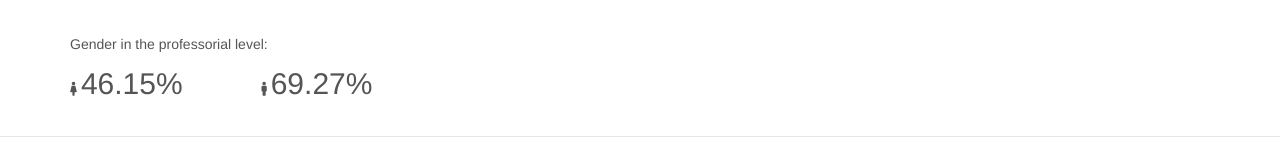
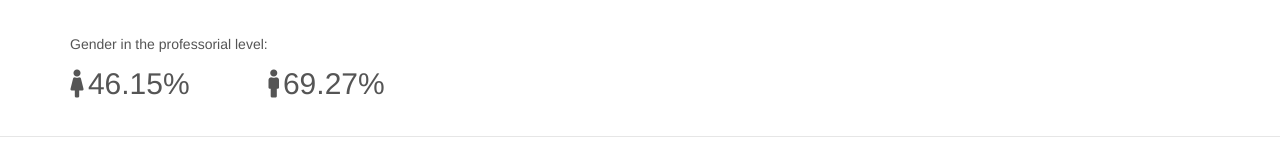
Before and after one commit to ericmordi123/Gender-in-academia-dashboard, a plain HTML site: page index.html in a window 1280 px wide. Shown: the part 139-299 px from the top of the page. Drawn offline with Linux system fonts and the light colour scheme.

Commit message:
final update to sty.css

```diff
--- a/static/css/style.css
+++ b/static/css/style.css
@@ -42,3 +42,11 @@
 .section-paragraph {
 	line-height: 1.2;
 }
+
+.fa-female {
+	font-size: 2em;
+}
+
+.fa-male {
+	font-size: 2em;
+}
```
